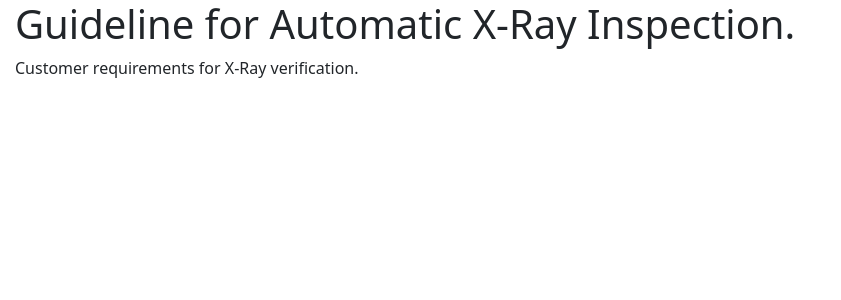
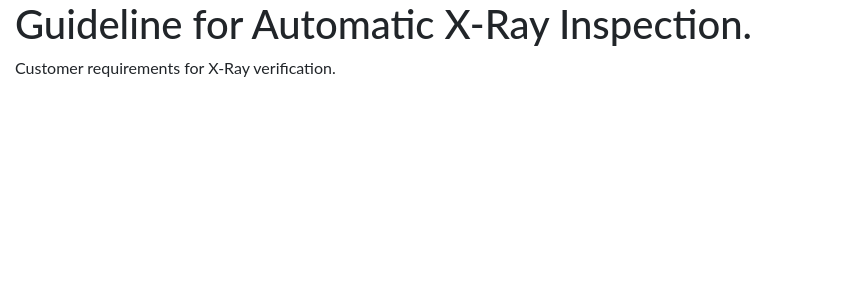
Before and after one commit to Mat3u52/Dashboard, a Django app: template desk/datasheet/templates/datasheet/guideline_list.html in a window 1280 px wide. Shown: the top 300 px of the page, without its empty margins (0-841 px from the left). Run offline with Django 3.2, Linux system fonts and the light colour scheme; the template is opened without the code that fills it, so the values that code supplies are empty.

Commit message:
Styling the website.

```diff
--- a/desk/datasheet/static/css/guideline.css
+++ b/desk/datasheet/static/css/guideline.css
@@ -2,5 +2,6 @@ h1 a,h2 a{
     color: #DE781F;
 }
 body{
-    padding-left: 15px
+    padding-left: 15px;
+    font-family: 'Lato', sans-sarif;
 }
--- a/desk/datasheet/templates/datasheet/guideline_list.html
+++ b/desk/datasheet/templates/datasheet/guideline_list.html
@@ -8,10 +8,11 @@
     <link rel="stylesheet" href="{% static 'css/guideline.css' %}">
   </head>
   <body>
-    <div>
+    <div class="header">
       <h1>Guideline for Automatic X-Ray Inspection.</h1>
     </div>
-    <div>
+
+    <div class="bodyHeader">
       <p>Customer requirements for X-Ray verification.</p>
 
     </div>
@@ -19,11 +20,16 @@
       List of the guidelines
     {% endcomment %}
     {% for guide in guideline %}
-    <div>
+
+    <div class="content">
       <p>published date: {{ guide.publish_date }}</p>
       <h2><a href="">{{ guide.title }}</a></h2>
       <em>{{ guide.text|linebreaksbr }}</em>
     </div>
     {% endfor %}
+
+    <div class="footer">
+
+    </div>
   </body>
 </html>
```
